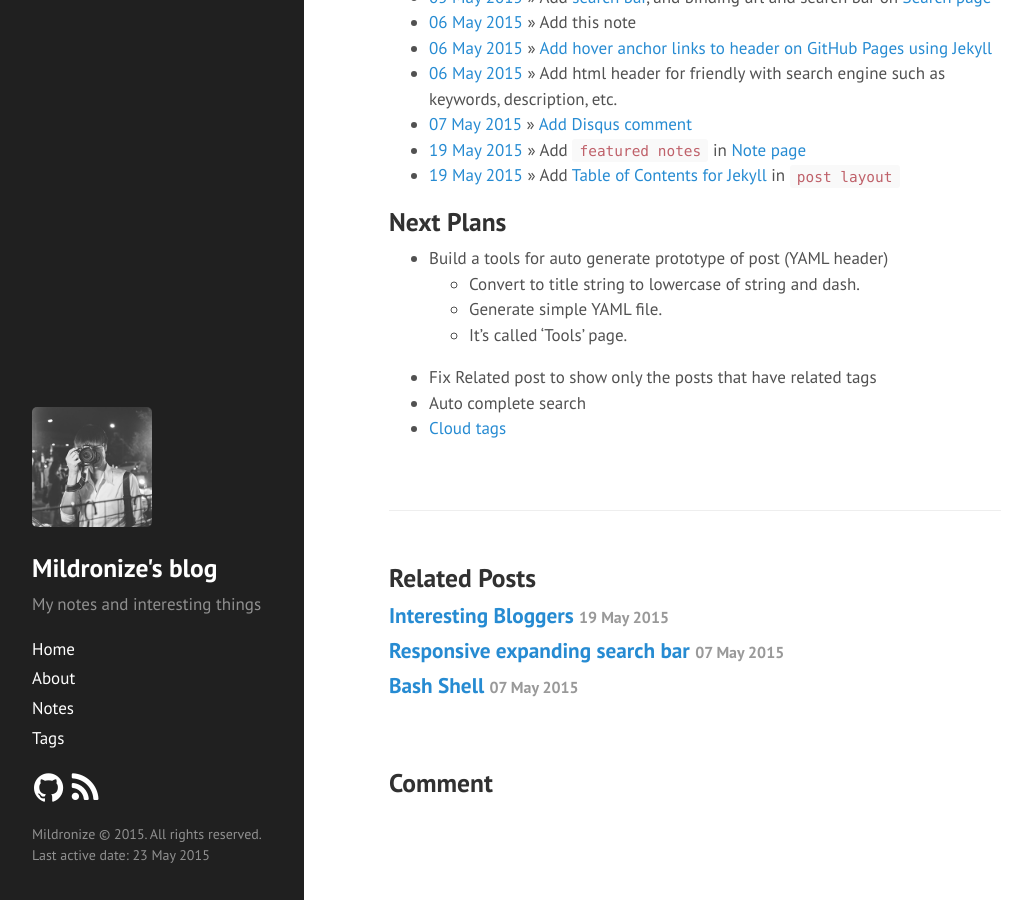
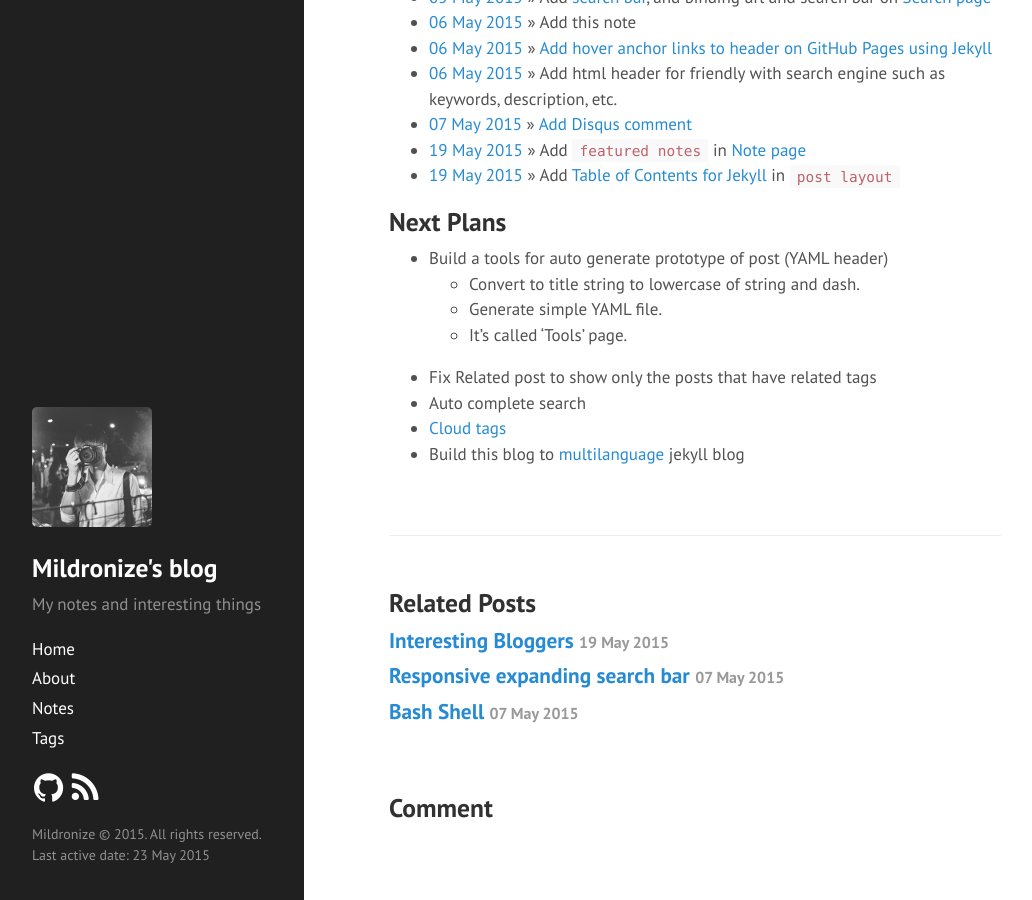
Before and after one commit to mildronize/blog-jekyll, a Jekyll site: the page built from _posts/2015-05-06-my-blog-development.md, in a window 1280 px wide and 900 px high, scrolled down 1195 px. Shown: the whole window, without its empty margins (2-1034 px from the left). Built offline with Jekyll 4.4.1, drawn with Linux system fonts in a browser that asks for light colours; Markdown is read by kramdown in place of the engine named in the settings; comment, search, counter and statistics services are not loaded.

Commit message:
update my blog dev

```diff
--- a/_posts/2015-05-06-my-blog-development.md
+++ b/_posts/2015-05-06-my-blog-development.md
@@ -68,3 +68,4 @@ toc: true
 - Fix Related post to show only the posts that have related tags
 - Auto complete search
 - [Cloud tags](http://vvv.tobiassjosten.net/jekyll/jekyll-tag-cloud/)
+- Build this blog to [multilanguage](http://nicoespeon.com/en/2013/04/building-a-multinlingual-jekyll-blog/) jekyll blog
```
